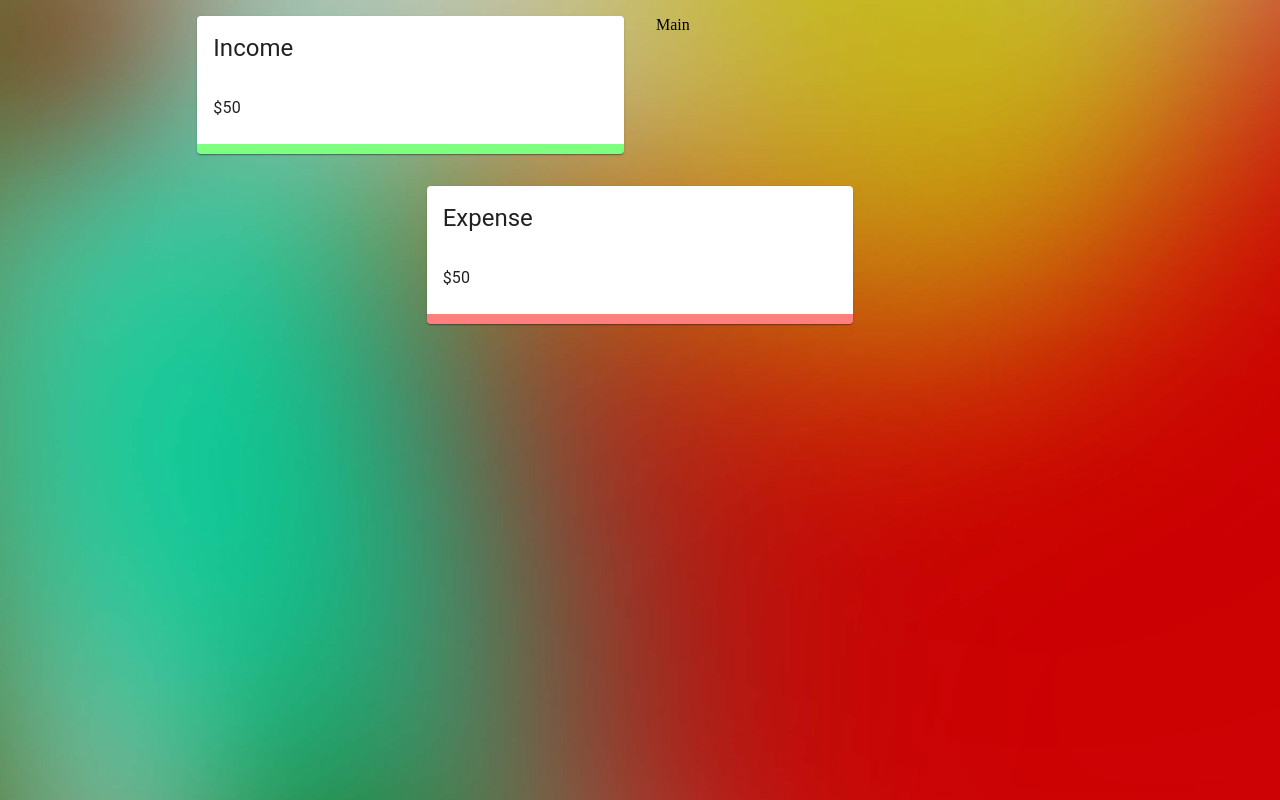
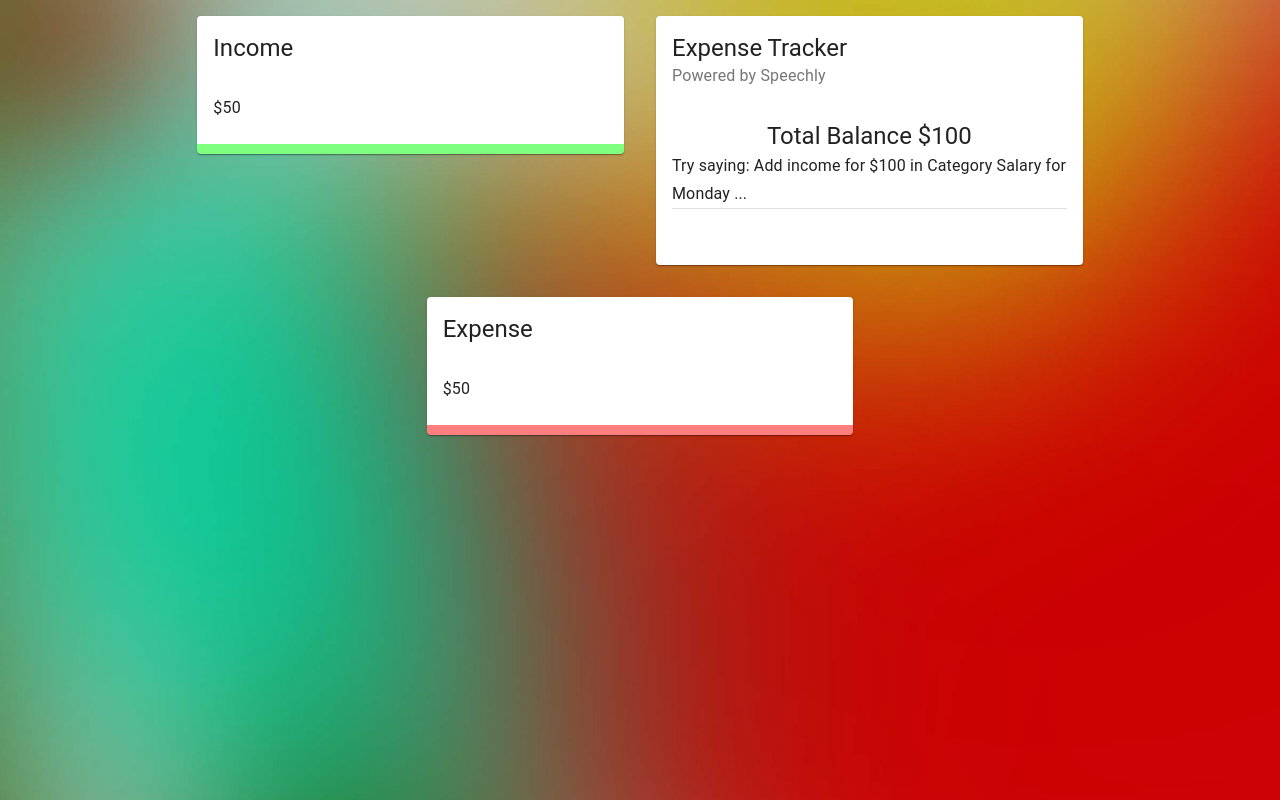
Before and after one commit to JaredMedeiros/BudgetApp, a React (Create React App) app: page / in a window 1280 px wide. Built offline with nearby package versions, Linux system fonts and the light colour scheme.

Commit message:
created initial Main card

```diff
--- a/src/App.js
+++ b/src/App.js
@@ -2,6 +2,7 @@ import React from 'react';
 import { Grid } from '@material-ui/core';
 
 import Details from './components/Details/Details';
+import Main from './components/Main/Main';
 import useStyles from './styles';
 
 const App = () => {
@@ -14,7 +15,7 @@ const App = () => {
                     <Details title="Income"/>
                 </Grid>
                 <Grid item xs={12} sm={4}>
-                    Main
+                    <Main />
                 </Grid>
                 <Grid item xs={12} sm={4}>
                     <Details title="Expense" />
--- /dev/null
+++ b/src/components/Main/Main.jsx
@@ -0,0 +1,32 @@
+import React from 'react';
+import { Card, CardHeader, CardContent, Typography, Grid, Divider } from '@material-ui/core';
+
+import useStyles from './styles'
+
+const Main = () => {
+    const classes = useStyles();
+
+    return (
+        <Card className={classes.root}>
+            <CardHeader title="Expense Tracker" subheader="Powered by Speechly" />
+            <CardContent>
+                <Typography align="center" variant="h5">Total Balance $100</Typography>
+                <Typography variant="subtitle1" styles={{lineHeight: '1.5em', marginTop: '20px'}}>
+                    {/*InfoCard .. */}
+                    Try saying: Add income for $100 in Category Salary for Monday ...
+                </Typography>
+                <Divider />
+                {/* Form */}
+            </CardContent>
+            <CardContent className={classes.cardContent}>
+                <Grid container spacing={2}>
+                    <Grid item xs={12}>
+                        { /* <List /> */}
+                    </Grid>
+                </Grid>
+            </CardContent>
+        </Card>
+    )
+}
+
+export default Main
--- /dev/null
+++ b/src/components/Main/styles.js
@@ -0,0 +1,24 @@
+import { makeStyles } from '@material-ui/core/styles';
+
+export default makeStyles((theme) => ({
+  media: {
+    height: 0,
+    paddingTop: '56.25%', // 16:9
+  },
+  expand: {
+    transform: 'rotate(0deg)',
+    marginLeft: 'auto',
+    transition: theme.transitions.create('transform', {
+      duration: theme.transitions.duration.shortest,
+    }),
+  },
+  expandOpen: {
+    transform: 'rotate(180deg)',
+  },
+  cartContent: {
+    paddingTop: 0,
+  },
+  divider: {
+    margin: '20px 0',
+  },
+}));
```
